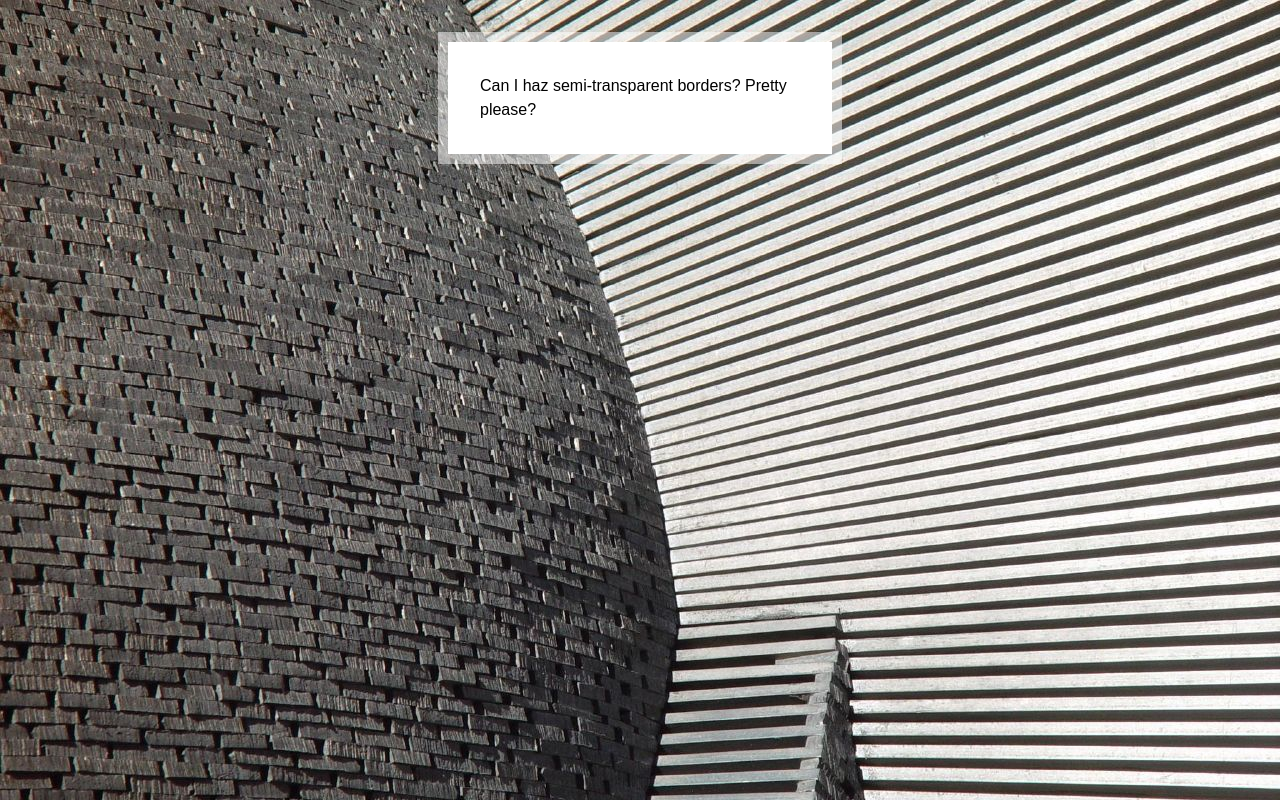
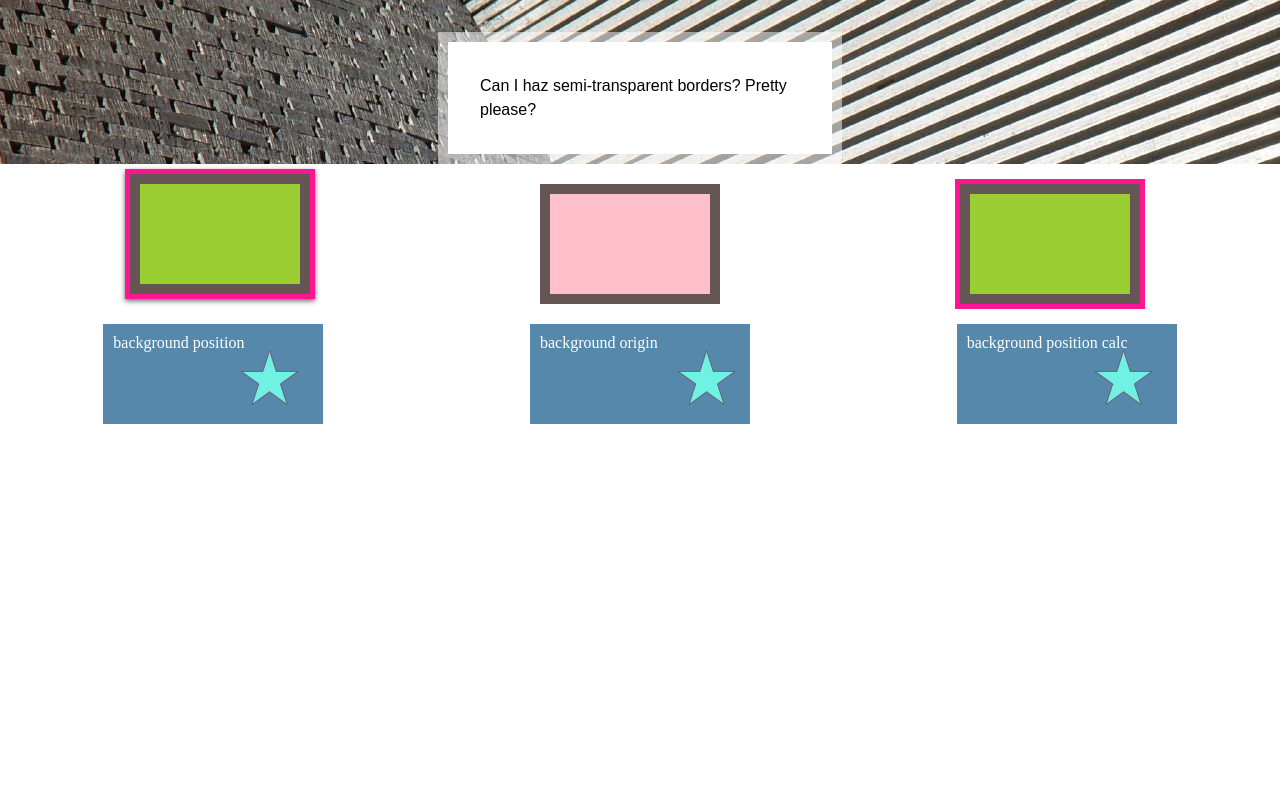
Before and after one commit to cindy-lihan/books, a plain HTML site: page CSS Secrets/background-border/index.html in a window 1280 px wide. Drawn offline with Linux system fonts and the light colour scheme.

Commit message:
chater2-flexible-background-positioning

```diff
--- a/CSS Secrets/background-border/index.html
+++ b/CSS Secrets/background-border/index.html
@@ -10,11 +10,31 @@
 </head>
 
 <body>
-    <title>1-半透明边框</title>
-    <div id="border-container">
-        <div class="translucent-border">
-            Can I haz semi-transparent borders?
-            Pretty please?
+    <div id="translucent-test">
+        <title>1-半透明边框</title>
+        <div id="border-container">
+            <div class="translucent-border">
+                Can I haz semi-transparent borders?
+                Pretty please?
+            </div>
+        </div>
+    </div>
+    <title>2-多重边框</title>
+    <div id="multiple-border-container">
+        <div class="multiple-border"></div>
+        <div class="multiple-border-inset"></div>
+        <div class="multiple-border-outline"> </div>
+    </div>
+    <title>3-灵活的背景定位</title>
+    <div id="flexible-background-position">
+        <div class="extended-background-position">
+            background position
+        </div>
+        <div class="background-origin">
+            background origin
+        </div>
+        <div class="background-position-calc">
+                background position calc
         </div>
     </div>
 
--- a/CSS Secrets/background-border/main.css
+++ b/CSS Secrets/background-border/main.css
@@ -2,9 +2,9 @@
 * {
     margin: 0;
 }
+
 div#border-container{
     background: url('./images/stone-art.jpg');
-    height: 100vh;
     overflow: hidden;
 }
 
@@ -12,9 +12,79 @@ div.translucent-border{
     border: 10px solid hsla(0, 0%, 100%, .5);
     background: white;
     background-clip: padding-box;
-
     max-width: 20em;
     padding: 2em;
     margin: 2em auto 0;
    font: 100%/1.5 sans-serif;
 }
+
+div#multiple-border-container{
+    display: flex;
+    justify-content: space-around;
+    margin: 20px;
+}
+div.multiple-border{
+    width: 160px;
+    height: 100px;
+    background-color: yellowgreen;
+    box-shadow: 0 0 0 10px #655,
+                0 0 0 15px deeppink,
+                0 2px 5px 15px rgba(0, 0, 0, .6)
+}
+
+div.multiple-border-inset{
+    width: 160px;
+    height: 100px;
+    background-color: pink;
+    box-shadow:inset 0 0 0 10px #655;
+    padding: 10px;
+}
+
+div.multiple-border-outline{
+    width: 160px;
+    height: 100px;
+    background: yellowgreen;
+    border:10px solid #655 ;
+    outline: 5px solid deeppink;
+    /* 圆角 */
+    /* border:2px solid #655 ;
+    border-radius: 15px;
+    outline: 2px solid deeppink; */
+}
+
+#flexible-background-position{
+    display: flex;
+    justify-content: space-around;
+
+}
+.extended-background-position{
+    background:url('./images/star.png') no-repeat #58a;
+    background-position: right 20px bottom 10px;
+    /* styling */
+    min-width: 200px;
+    max-width: 10em;
+    min-height: 5em;
+    padding: 10px;
+    color: white;
+}
+.background-origin{
+    background:url('./images/star.png') no-repeat #58a bottom right;
+    background-origin: content-box;
+    /* styling */
+    min-width: 200px;
+    max-width: 10em;
+    min-height: 5em;
+    padding: 10px;
+    color: white;
+}
+
+.background-position-calc{
+    background:url('./images/star.png') no-repeat #58a bottom right;
+    background-position: calc(100% - 20px) calc(100% - 10px);
+      /* styling */
+      min-width: 200px;
+      max-width: 10em;
+      min-height: 5em;
+      padding: 10px;
+      color: white;
+}
```
Also changed, not shown: CSS Secrets/background-border/images/star.png (added).
